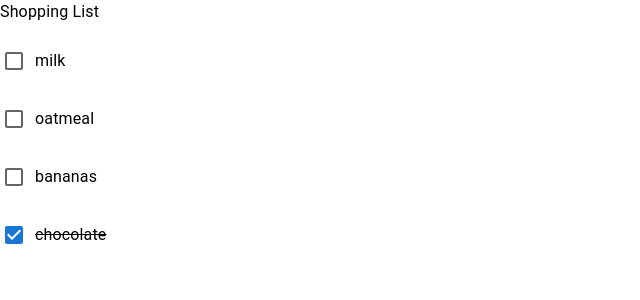
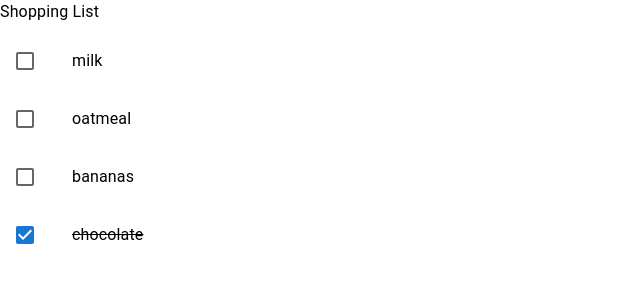
Before and after one commit to iva585/capstone-project, a React (Vite) app: page /shopping-list in a window 1280 px wide. Shown: the top 300 px of the page, without its empty margins (0-640 px from the left). Built offline with nearby package versions, Linux system fonts and the light colour scheme.

Commit message:
refactor: clean up list item code

```diff
--- a/src/app/components/ShoppingListItem/index.tsx
+++ b/src/app/components/ShoppingListItem/index.tsx
@@ -1,5 +1,11 @@
 import './index.css';
-import { Checkbox, FormControlLabel, ListItem } from '@mui/material';
+import {
+  Checkbox,
+  FormControlLabel,
+  ListItem,
+  ListItemIcon,
+  ListItemText,
+} from '@mui/material';
 import React from 'react';
 import { useDispatch } from 'react-redux';
 import { updateShoppingListItem } from '../../reducers/shoppingListReducer';
@@ -31,17 +37,16 @@ export default (props: Props): JSX.Element => {
 
   return (
     <ListItem>
-      <FormControlLabel
-        className={props.item.checked ? 'crossed-off' : ''}
-        label={props.item.title}
-        control={
-          <Checkbox
-            onChange={handleChange}
-            edge="start"
-            checked={props.item.checked}
-          />
-        }
-      />
+      <ListItemIcon>
+        <Checkbox
+          onChange={handleChange}
+          edge="start"
+          checked={props.item.checked}
+        />
+      </ListItemIcon>
+      <ListItemText className={props.item.checked ? 'crossed-off' : ''}>
+        {props.item.title}
+      </ListItemText>
     </ListItem>
   );
 };
```
